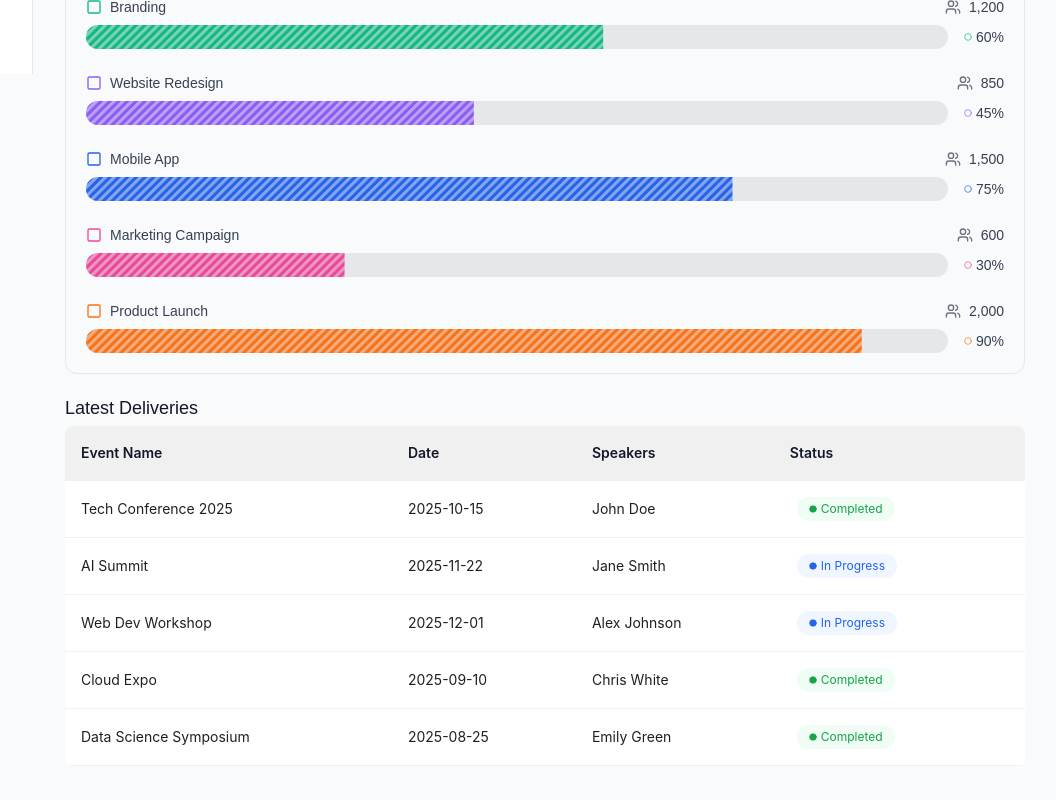
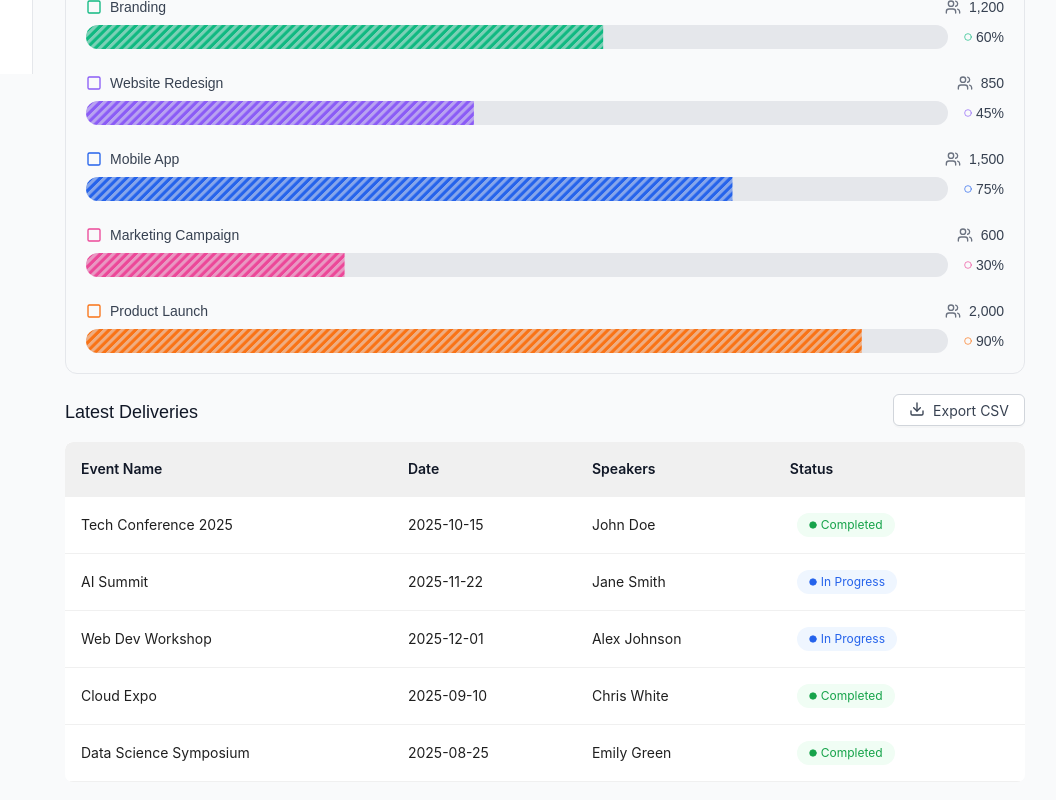
Before and after one commit to Tun95/project_dev_task, a React (Vite) app in the folder frontend_panel/: page / in a window 1280 px wide. Shown: the part 726-1526 px from the top of the page, without its empty margins (223-1279 px from the left). Built offline with nearby package versions, Linux system fonts and the light colour scheme; a web font is replaced by a local one.

Commit message:
FEAT: update tables

```diff
--- a/frontend_panel/src/components/home/home.tsx
+++ b/frontend_panel/src/components/home/home.tsx
@@ -61,8 +61,8 @@ function Home() {
       </div>
 
       {/* Table Section */}
-      <div className="max-900px:px-0">
-        <h4 className="text-lg font-medium text-gray-900 dark:text-gray-100">
+      <div className="max-900px:px-0 relative">
+        <h4 className="text-lg font-medium absolute top-1 text-gray-900 dark:text-gray-100">
           Latest Deliveries
         </h4>
         <div className="mt-1">
--- a/frontend_panel/src/components/home/table/Table.tsx
+++ b/frontend_panel/src/components/home/table/Table.tsx
@@ -1,6 +1,6 @@
-import { Table, Tag } from "antd";
+import { Table, Tag, Button } from "antd";
 import { useState, useEffect } from "react";
-import { Circle, ChevronRight, ChevronDown } from "lucide-react";
+import { Circle, ChevronRight, ChevronDown, Download } from "lucide-react";
 import { DataType } from "../../../types/data/datatype";
 import { data } from "../../../data/data";
 import { formatDate } from "../../../utilities/utils/Utils";
@@ -12,6 +12,7 @@ function TableComponent() {
   const { theme } = useTheme();
   const [isMobileView, setIsMobileView] = useState(false);
   const [expandedRowKeys, setExpandedRowKeys] = useState<React.Key[]>([]);
+  const [exportLoading, setExportLoading] = useState(false);
 
   // Get only first 5 rows of data
   const tableData = data.slice(0, 5);
@@ -31,9 +32,56 @@ function TableComponent() {
     );
   };
 
+  const handleExportCSV = () => {
+    setExportLoading(true);
+
+    // Simulate API call/processing delay
+    setTimeout(() => {
+      const csvData = tableData.map((item) => ({
+        EventName: item.eventName,
+        Date: item.date,
+        Status: item.status,
+        Speakers: item.speakers.join(", "),
+      }));
+
+      const csvRows = [
+        Object.keys(csvData[0]).join(","),
+        ...csvData.map((row) => Object.values(row).join(",")),
+      ];
+
+      const csvString = csvRows.join("\n");
+      const blob = new Blob([csvString], { type: "text/csv" });
+      const url = URL.createObjectURL(blob);
+      const a = document.createElement("a");
+      a.href = url;
+      a.download = "events_export.csv";
+      a.click();
+      URL.revokeObjectURL(url);
+
+      setExportLoading(false);
+    }, 1000);
+  };
+
   return (
     <div className="w-full">
-      {/* Table Section - Using theme from useTheme */}
+      {/* Export Button at Top Right */}
+      <div className="flex justify-end mb-4">
+        <Button
+          type="default"
+          icon={<Download className="w-4 h-4" />}
+          onClick={handleExportCSV}
+          loading={exportLoading}
+          className={`flex items-center gap-2 ${
+            theme === "dark"
+              ? "bg-gray-800 text-gray-200 border-gray-600 hover:bg-gray-700"
+              : "bg-white text-gray-700 border-gray-300 hover:bg-gray-50"
+          }`}
+        >
+          Export CSV
+        </Button>
+      </div>
+
+      {/* Table Section */}
       <div
         className={`rounded-lg overflow-hidden ${
           theme === "dark" ? "bg-gray-800" : "bg-white"
@@ -42,7 +90,8 @@ function TableComponent() {
         <Table<DataType>
           dataSource={tableData}
           className={`w-full ${theme === "dark" ? "dark-table" : ""}`}
-          pagination={false} // Disable pagination
+          pagination={false}
+          loading={exportLoading}
           expandable={
             isMobileView
               ? {
```
